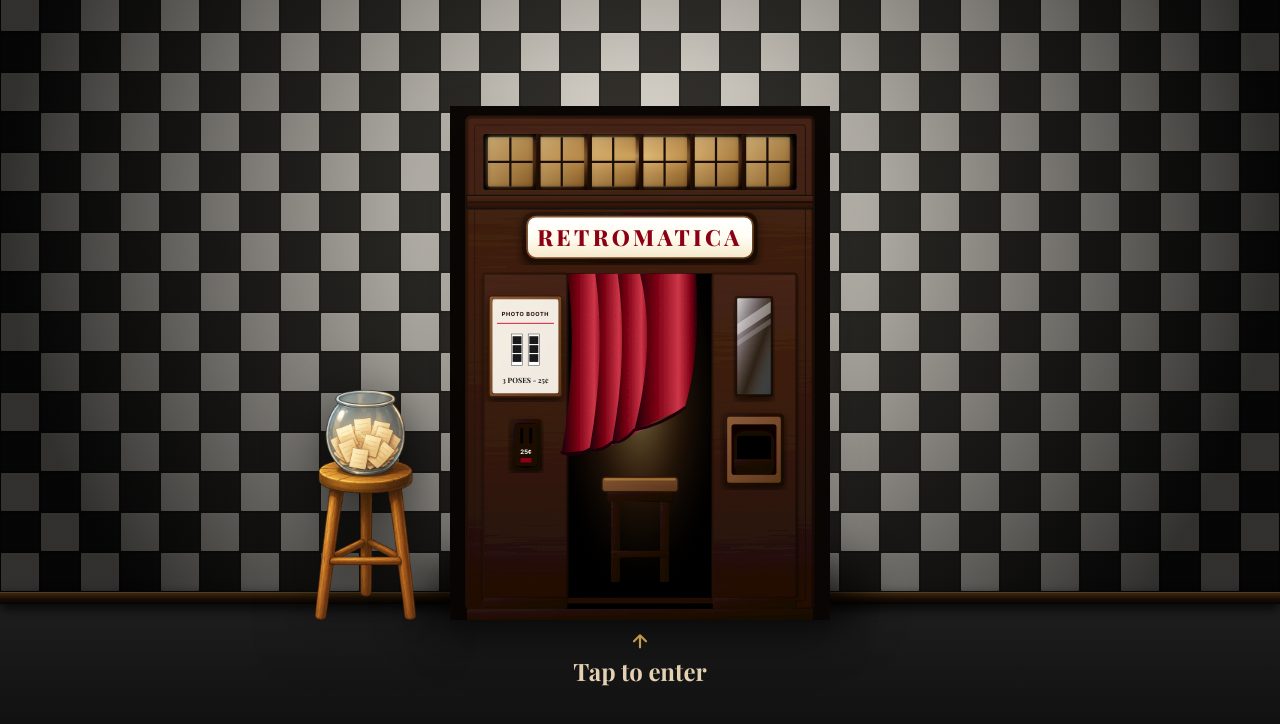
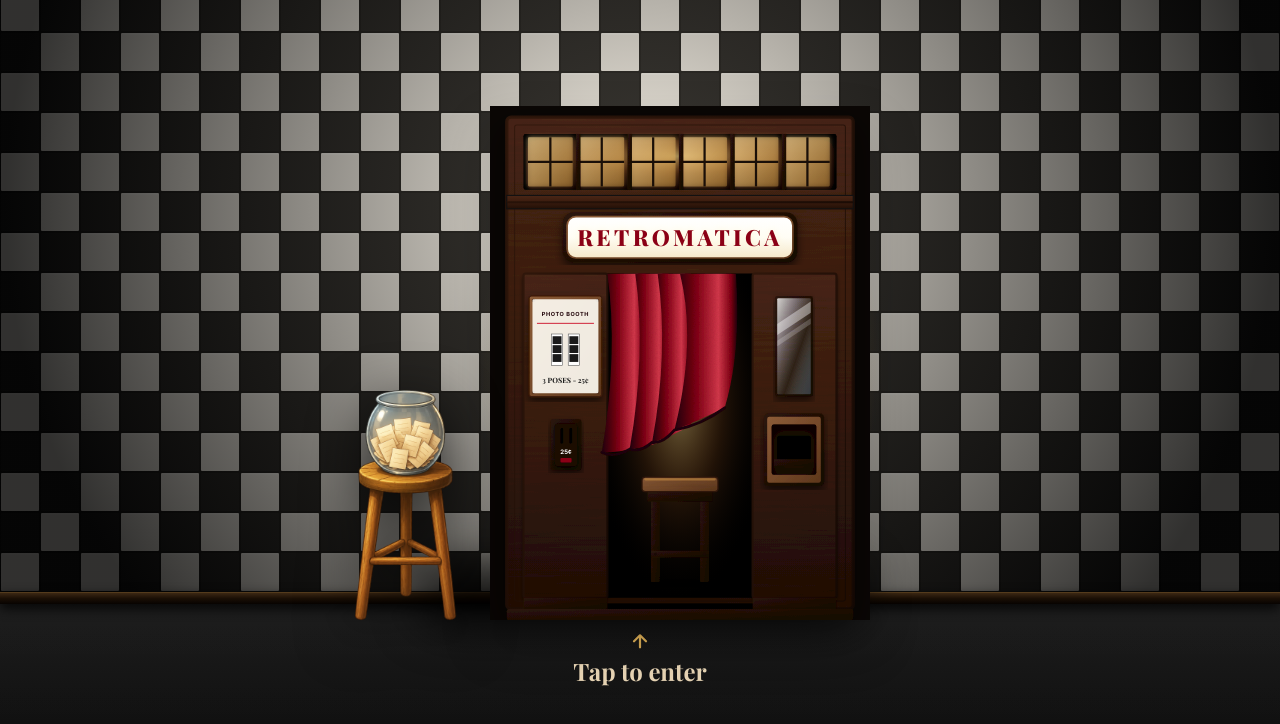
Before and after one commit to abishxk/Photobooth, a React (Vite) app: page / in a window 1280 px wide. Shown: the top 724 px of the page. Built offline with nearby package versions, Linux system fonts and the light colour scheme; a web font is replaced by a local one.

Commit message:
fix: center booth and stool composition visually via margin-left

```diff
--- a/src/components/LandingPage.tsx
+++ b/src/components/LandingPage.tsx
@@ -88,6 +88,7 @@ export default function LandingPage() {
             transform-origin: 50% 100% !important;
             transform: scale(0.70) translateY(2.5rem) !important;
             margin-top: calc((1 - 0.70) * -100%) !important;
+            margin-left: 25px !important;
           }
           .daily-note-stool {
             left: -50px !important;
@@ -101,7 +102,7 @@ export default function LandingPage() {
       `}</style>
 
       {/* Wrapper gives us a positioned context so the stool can overlap */}
-      <div className="scene-wrapper relative z-10" style={{ width: '100%', maxWidth: 420 }}>
+      <div className="scene-wrapper relative z-10" style={{ width: '100%', maxWidth: 420, marginLeft: '80px' }}>
 
         {/* ── DAILY NOTE STOOL ── */}
         <motion.div
```
